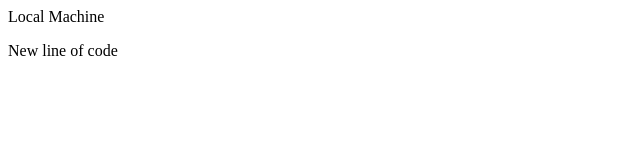
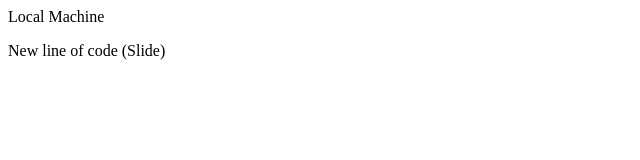
Before and after one commit to Sayyad-Sahil/machinerepo, a plain HTML site: page index.html in a window 1280 px wide. Shown: the full height of the page, 0-640 px from the left. Drawn offline with Linux system fonts and the light colour scheme.

Commit message:
Slide Added

```diff
--- a/index.html
+++ b/index.html
@@ -1,2 +1,2 @@
 <p>Local Machine</p>
-<p>New line of code</p>
+<p>New line of code (Slide)</p>
```
